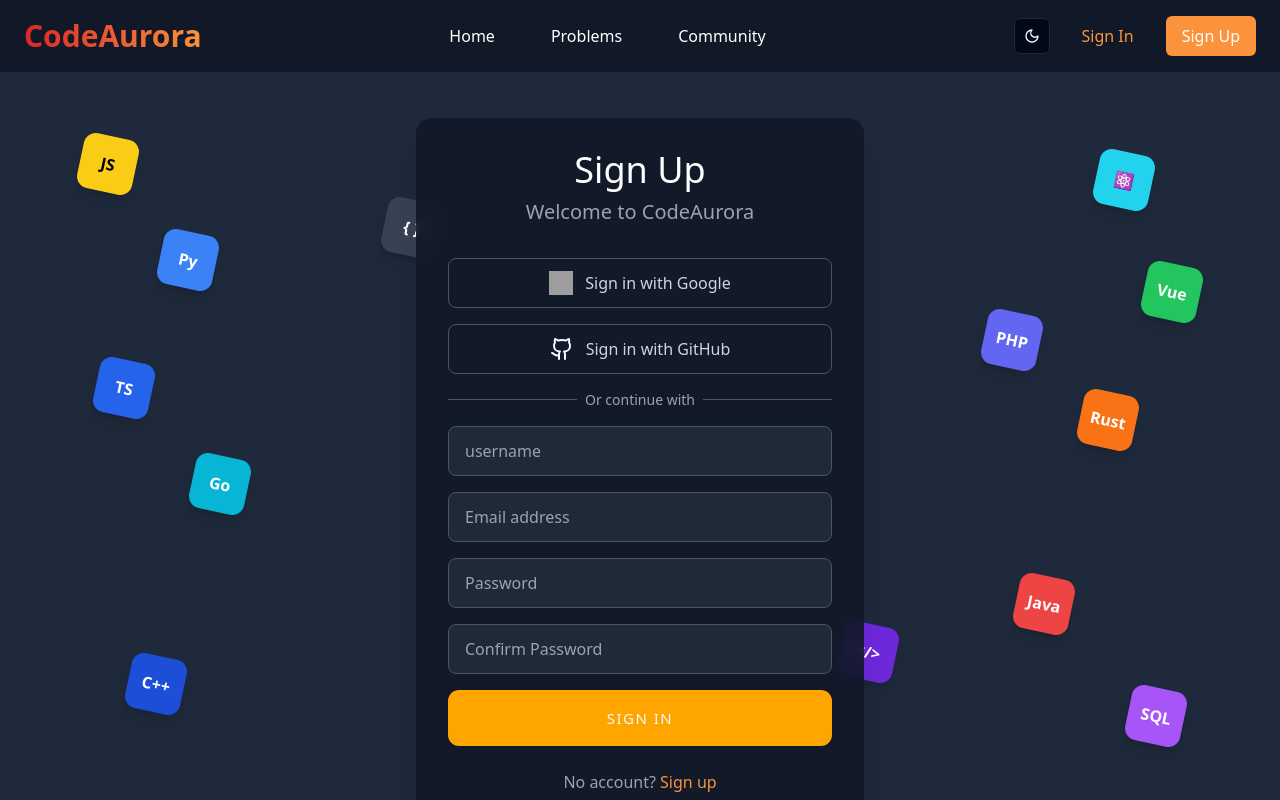
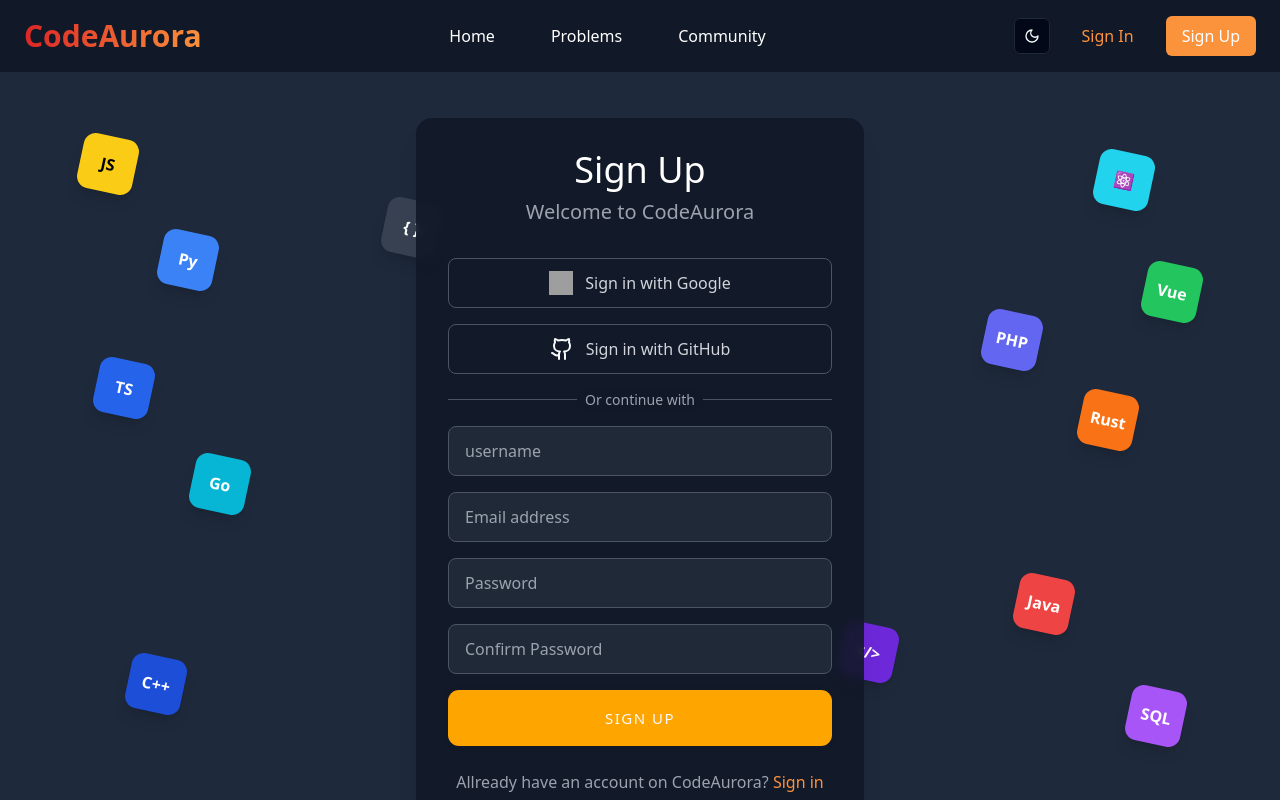
Before and after one commit to haneenep/CodeAurora-Frontend, a React (Vite) app: page /signup in a window 1280 px wide. Shown: the top 800 px of the page. Built offline with nearby package versions, Linux system fonts and the light colour scheme; grey boxes are pictures that could not be loaded.

Commit message:
route checked

```diff
--- a/src/App.tsx
+++ b/src/App.tsx
@@ -1,10 +1,14 @@
-import Signup from "./pages/auth/Signup/Signup";
+import UserRoutes from "./routes/UserRoutes";
+import { BrowserRouter as Router,Routes,Route } from "react-router-dom";
 
 function App() {
   return (
     <>
-      {/* <Signin/> */}
-        <Signup />
+    <Router>
+      <Routes>
+        <Route path="/*" element={<UserRoutes/>}/>
+      </Routes>
+    </Router>
     </>
   );
 }
--- a/src/pages/auth/Signin/Signin.tsx
+++ b/src/pages/auth/Signin/Signin.tsx
@@ -3,7 +3,7 @@
 import { Github } from "lucide-react";
 import Button from "../../../components/ui/FormSubmitButton";
 import TechIcon from "../../../components/ui/FormTechIcon";
-import "./Signin.css"
+import { Link } from "react-router-dom";
 
 const Signin = () => {
   return (
@@ -67,8 +67,8 @@
         {/* Main Card */}
         <div className="bg-white/90 dark:bg-gray-900/90 backdrop-blur-sm rounded-2xl shadow-xl p-8 w-full max-w-md relative z-10">
           <div className="text-center mb-8">
-            <h1 className="text-4xl font-ubuntu-mono mb-2 dark:text-white">Sign Up</h1>
-            <p className="text-xl text-gray-600 dark:text-gray-400">Welcome to CodeAurora</p>
+            <h1 className="text-4xl font-ubuntu-mono mb-2 dark:text-white">Sign in</h1>
+            <p className="text-xl text-gray-600 dark:text-gray-400">Welcome Back to CodeAurora</p>
           </div>
 
           {/* Sign-in Buttons */}
@@ -119,9 +119,9 @@
           {/* Sign Up Link */}
           <p className="mt-6 text-center text-gray-600 dark:text-gray-400">
             No account?{" "}
-            <a href="#" className="text-orange-400 hover:underline">
+            <Link to={"/signup"} className="text-orange-400 hover:underline">
               Sign up
-            </a>
+            </Link>
           </p>
         </div>
       </div>
--- a/src/pages/auth/Signup/Signup.tsx
+++ b/src/pages/auth/Signup/Signup.tsx
@@ -3,6 +3,7 @@
 import Header from "../../../components/common/users/Header";
 import Button from "../../../components/ui/FormSubmitButton";
 import TechIcon from "../../../components/ui/FormTechIcon";
+import { Link } from "react-router-dom";
 
 const Signup = () => {
   return (
@@ -122,15 +123,15 @@
               className="w-full px-4 py-3 border border-gray-300 dark:border-gray-600 dark:bg-gray-800 dark:text-white rounded-lg focus:ring-2 focus:ring-orange-500 focus:border-orange-500 outline-none transition-all"
             />
 
-            <Button type="submit">Sign in</Button>
+            <Button type="submit">Sign up</Button>
           </div>
 
           {/* Sign Up Link */}
           <p className="mt-6 text-center text-gray-600 dark:text-gray-400">
-            No account?{" "}
-            <a href="#" className="text-orange-400 hover:underline">
-              Sign up
-            </a>
+            Allready have an account on CodeAurora?{" "}
+            <Link to={"/signin"} className="text-orange-400 hover:underline">
+              Sign in
+            </Link>
           </p>
         </div>
       </div>
--- a/src/routes/UserRoutes.tsx
+++ b/src/routes/UserRoutes.tsx
@@ -0,0 +1,22 @@
+import {
+  BrowserRouter as Router,
+  Routes,
+  Route,
+  Navigate,
+} from "react-router-dom";
+
+import Signup from "@/pages/auth/Signup/Signup";
+import Signin from "@/pages/auth/Signin/Signin";
+
+const UserRoutes = () => {
+  return (
+    <>
+      <Routes>
+        <Route path="/signup" element={<Signup />}></Route>
+        <Route path="/signin" element={<Signin />}></Route>
+      </Routes>
+    </>
+  );
+};
+
+export default UserRoutes;
```
